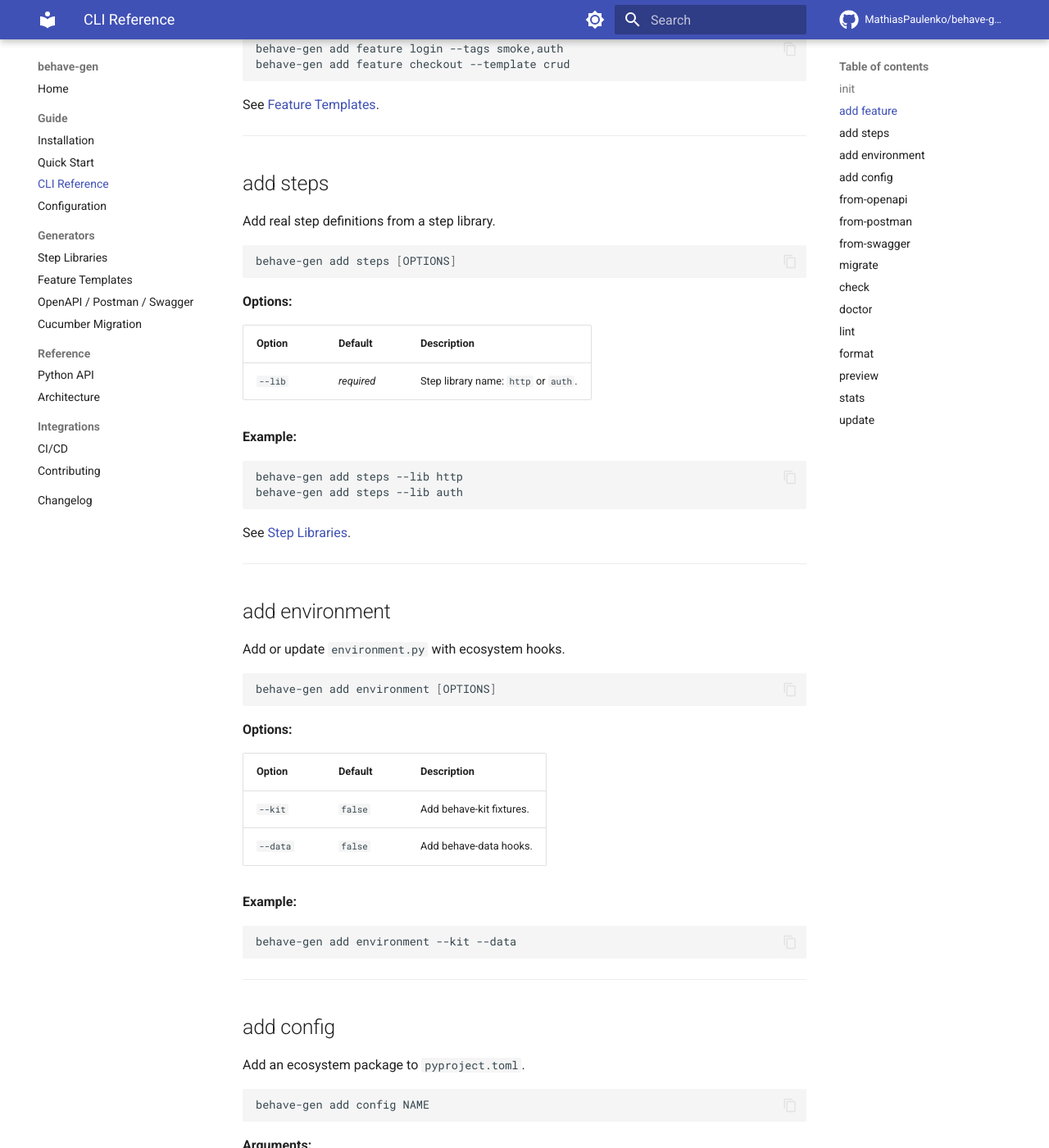
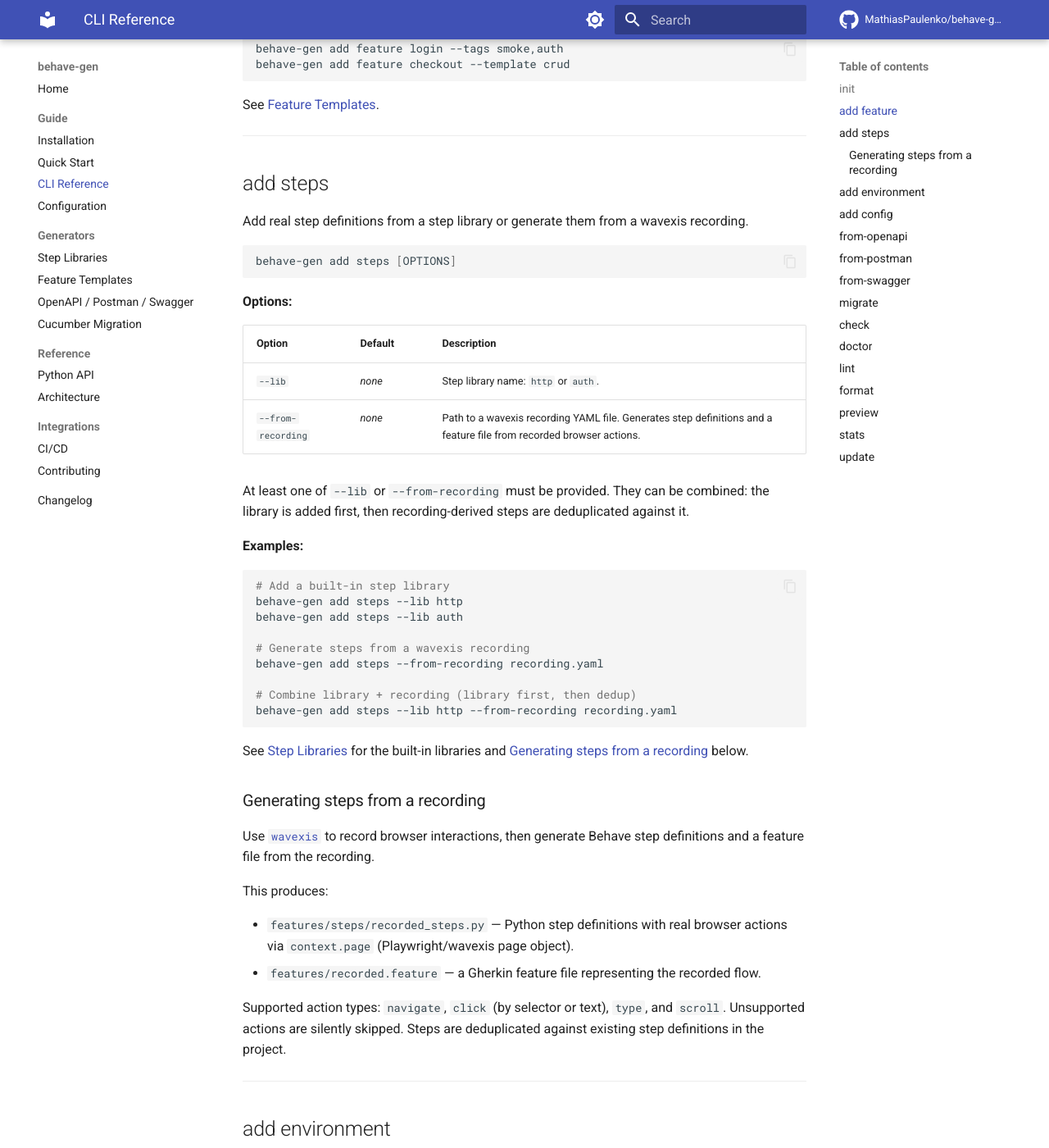
Before and after one commit to MathiasPaulenko/behave-gen, an MkDocs documentation site: the page built from docs/cli.md, in a window 1280 px wide and 1400 px high, scrolled down 1775 px. Shown: the whole window at 82% size. Built offline with MkDocs 1.6.1 and Material for MkDocs 9.7.7, drawn with Linux system fonts in a browser that asks for light colours; comment, search, counter and statistics services are not loaded; some of the changed text lies outside the part shown.

Commit message:
docs: update README, CHANGELOG, and docs for v1.2.0
- CHANGELOG: add Unreleased entries for all fixes and features.
- README: add --from-recording to add steps, expand architecture listing.
- docs/architecture.md: add missing files (recording.py, paths.py, base.py,
  swagger.py generator).
- docs/cli.md: document --from-recording option, fix from-swagger SPEC
  to mention YAML support.
- docs/generators.md: from-swagger now documents YAML and swagger extra.
- docs/migration.md: add path containment security note.

````diff
--- a/docs/cli.md
+++ b/docs/cli.md
@@ -75,7 +75,8 @@
 
 ## add steps
 
-Add real step definitions from a step library.
+Add real step definitions from a step library or generate them from a wavexis
+recording.
 
 ```bash
 behave-gen add steps [OPTIONS]
@@ -85,16 +86,46 @@
 
 | Option | Default | Description |
 | ------ | ------- | ----------- |
-| `--lib` | _required_ | Step library name: `http` or `auth`. |
+| `--lib` | _none_ | Step library name: `http` or `auth`. |
+| `--from-recording` | _none_ | Path to a wavexis recording YAML file. Generates step definitions and a feature file from recorded browser actions. |
 
-**Example:**
+At least one of `--lib` or `--from-recording` must be provided. They can be
+combined: the library is added first, then recording-derived steps are
+deduplicated against it.
+
+**Examples:**
 
 ```bash
+# Add a built-in step library
 behave-gen add steps --lib http
 behave-gen add steps --lib auth
+
+# Generate steps from a wavexis recording
+behave-gen add steps --from-recording recording.yaml
+
+# Combine library + recording (library first, then dedup)
+behave-gen add steps --lib http --from-recording recording.yaml
 ```
 
-See [Step Libraries](step-libraries.md).
+See [Step Libraries](step-libraries.md) for the built-in libraries and
+[Generating steps from a recording](#generating-steps-from-a-recording) below.
+
+### Generating steps from a recording
+
+Use [`wavexis`](https://github.com/lvckaa/wavexis) to record browser
+interactions, then generate Behave step definitions and a feature file from
+the recording.
+
+This produces:
+
+- `features/steps/recorded_steps.py` — Python step definitions with real
+  browser actions via `context.page` (Playwright/wavexis page object).
+- `features/recorded.feature` — a Gherkin feature file representing the
+  recorded flow.
+
+Supported action types: `navigate`, `click` (by selector or text), `type`,
+and `scroll`. Unsupported actions are silently skipped. Steps are
+deduplicated against existing step definitions in the project.
 
 ---
 
@@ -222,7 +253,7 @@
 
 | Argument | Description |
 | -------- | ----------- |
-| `SPEC` | Path to a Swagger 2.0 spec (JSON). |
+| `SPEC` | Path to a Swagger 2.0 spec (JSON or YAML). |
 
 **Options:**
 
````
Also changed, not shown: CHANGELOG.md (+29 -0 lines), README.md (+38 -2 lines), docs/architecture.md (+5 -1 lines), docs/generators.md (+2 -2 lines), docs/migration.md (+4 -0 lines).
